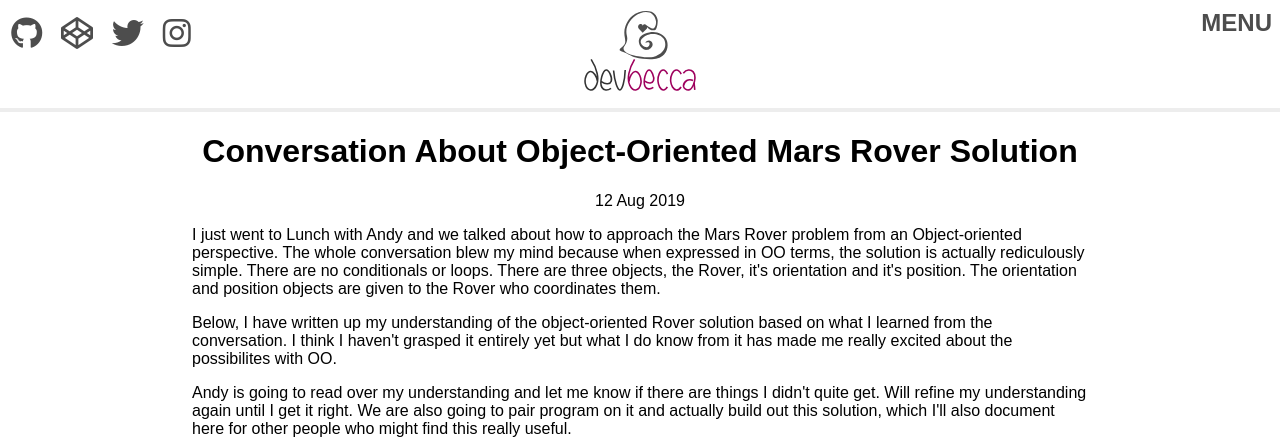
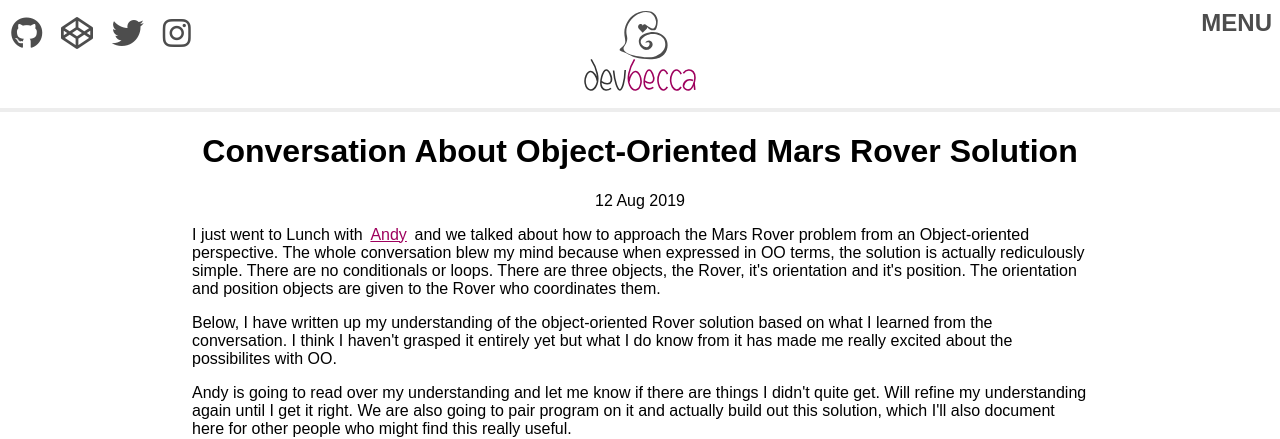
Before and after one commit to Becca9941/Becca9941.github.io, a Jekyll site: the page built from _posts/2019-08-12-conversation-about-mars-rover-problem.html, in a window 1280 px wide and 900 px high. Shown: the top 439 px of the window. Built offline with Jekyll 4.4.1, drawn with Linux system fonts in a browser that asks for light colours; nearby versions of some CDN libraries; part of the change alters nothing that is shown.

```diff
--- a/_posts/2019-08-12-conversation-about-mars-rover-problem.html
+++ b/_posts/2019-08-12-conversation-about-mars-rover-problem.html
@@ -5,7 +5,7 @@ categories: [programming problem]
 tags: [object-oriented, mars rover, kata, tdd]
 ---
 
-<p>I just went to Lunch with Andy and we talked about how to approach the Mars Rover problem from an Object-oriented perspective. The whole conversation blew my mind because when expressed in OO terms, the solution is actually rediculously simple. There are no conditionals or loops. There are three objects, the Rover, it's orientation and it's position. The orientation and position objects are given to the Rover who coordinates them.</p>
+<p>I just went to Lunch with <a href="https://twitter.com/AndyPalmer" target="_blank">Andy</a> and we talked about how to approach the Mars Rover problem from an Object-oriented perspective. The whole conversation blew my mind because when expressed in OO terms, the solution is actually rediculously simple. There are no conditionals or loops. There are three objects, the Rover, it's orientation and it's position. The orientation and position objects are given to the Rover who coordinates them.</p>
 
 <p>Below, I have written up my understanding of the object-oriented Rover solution based on what I learned from the conversation. I think I haven't grasped it entirely yet but what I do know from it has made me really excited about the possibilites with OO.</p>
 
```
